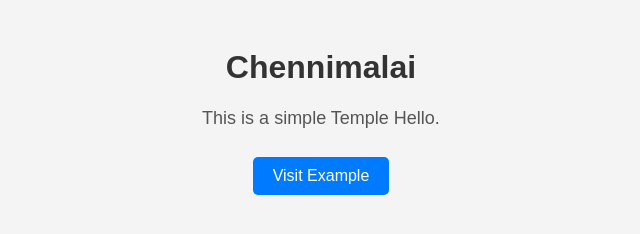
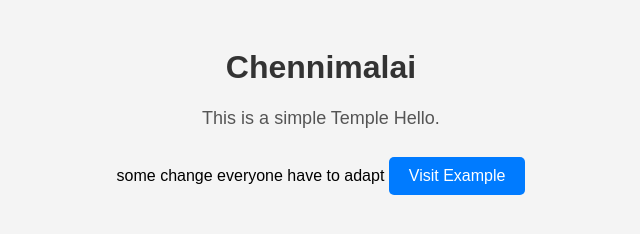
Before and after one commit to surendarn69/samplerepo, a plain HTML site: page index.html in a window 1280 px wide. Shown: the whole page, without its empty margins (319-959 px from the left). Drawn offline with Linux system fonts and the light colour scheme.

Commit message:
Update index.html

```diff
--- a/index.html
+++ b/index.html
@@ -9,6 +9,7 @@
 <body>
     <h1>Chennimalai</h1>
     <p>This is a simple Temple Hello.</p>
+some change everyone have to adapt
     <a href="https://www.example.com">Visit Example</a>
 </body>
 </html>
```
